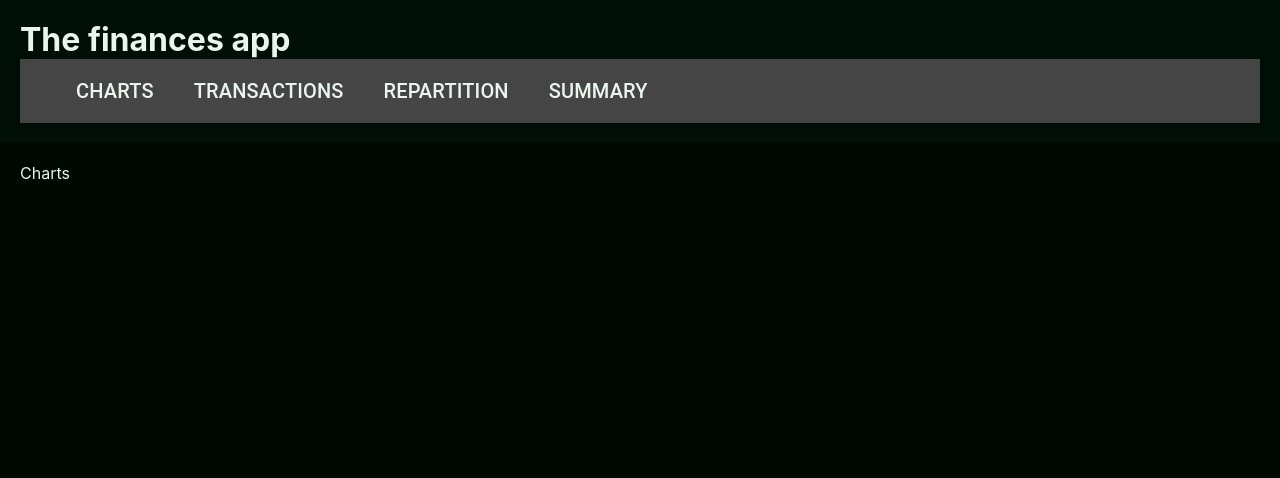
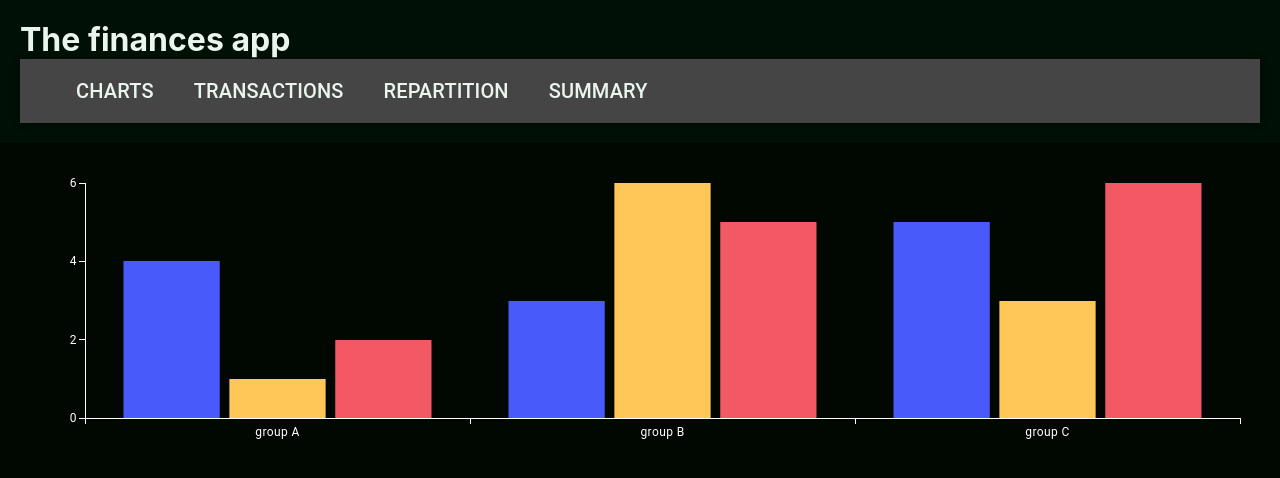
Before and after one commit to elisakaisa/Finances-client-react, a React (Vite) app: page /charts in a window 1280 px wide. Shown: the top 478 px of the page. Built offline with nearby package versions, Linux system fonts and the light colour scheme; some icons are missing.

Commit message:
added first example chart

```diff
--- a/package.json
+++ b/package.json
@@ -14,6 +14,7 @@
     "@emotion/styled": "^11.14.1",
     "@mui/icons-material": "^7.2.0",
     "@mui/material": "^7.2.0",
+    "@mui/x-charts": "^8.8.0",
     "@mui/x-data-grid": "^8.8.0",
     "react": "^19.1.0",
     "react-dom": "^19.1.0",
--- /dev/null
+++ b/src/components/YearlyChart.tsx
@@ -0,0 +1,14 @@
+import React from 'react';
+import { BarChart } from '@mui/x-charts/BarChart';
+
+const YearlyChart = () => {
+    return (
+    <BarChart
+        xAxis={[{ data: ['group A', 'group B', 'group C'] }]}
+        series={[{ data: [4, 3, 5] }, { data: [1, 6, 3] }, { data: [2, 5, 6] }]}
+        height={300}
+    />
+    );
+};
+
+export default YearlyChart;
--- a/src/pages/Charts.tsx
+++ b/src/pages/Charts.tsx
@@ -1,11 +1,12 @@
 import React from 'react';
 import './layout.css';
+import YearlyChart from '../components/YearlyChart';
 
 
 const Charts = () => {
     return (
         <div className='padding-20'>
-            Charts
+            <YearlyChart></YearlyChart>
         </div>
     );
 };
```
Also changed, not shown: 1 other file (tests, documents, lock files or other folders).
